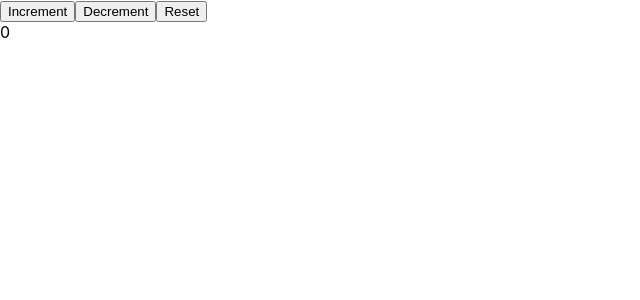
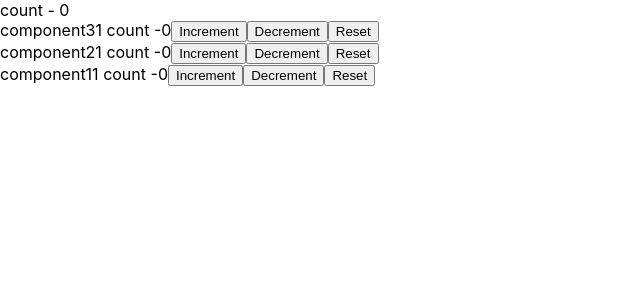
Before and after one commit to affukhn/react-learning, a React (Create React App) app: page / in a window 1280 px wide. Shown: the top 300 px of the page, without its empty margins (0-640 px from the left). Built offline with nearby package versions, Linux system fonts and the light colour scheme.

Commit message:
useReducer

```diff
--- a/src/App.js
+++ b/src/App.js
@@ -1,12 +1,40 @@
-import React from "react";
-import CounterOne from "./component/CounterOne";
+import React, { useReducer } from "react";
+import Component1 from "./component/Component1";
+import Component2 from "./component/Component2";
+import Component3 from "./component/Component3";
 
 // export const UserContext = React.createContext();
 // export const ChannelContext = React.createContext();
+export const CountContext = React.createContext();
+
+const initialState = 0;
+const reducer = (state, action) => {
+  switch (action) {
+    case "increment":
+      return state + 1;
+    case "decrement":
+      return state - 1;
+    case "reset":
+      return initialState;
+    default:
+      return state;
+  }
+};
+
 function App() {
+  const [count, dispatch] = useReducer(reducer, initialState);
   return (
+    <CountContext.Provider
+      value={{ countState: count, countDispatch: dispatch }}
+    >
       <div>
-      <CounterOne />
+        count - {count}
+        {/* <CounterOne /> */}
+        {/* <CounterTwo /> */}
+        {/* <CounterThree /> */}
+        <Component1 />
+        <Component2 />
+        <Component3 />
         {/* <UserContext.Provider value={"Arfath"}>
         <ChannelContext.Provider value={"Suk"}>
           <ComponentA />
@@ -22,6 +50,7 @@ function App() {
         {/* <HookCounterThree /> */}
         {/* <HookCounterFour /> */}
       </div>
+    </CountContext.Provider>
   );
 }
 
--- /dev/null
+++ b/src/component/Component1.js
@@ -0,0 +1,23 @@
+import React, { useContext } from "react";
+import { CountContext } from "../App";
+import Component11 from "./Component11";
+
+function Component1() {
+  const countContext = useContext(CountContext);
+
+  return (
+    <div>
+      component31 count -{countContext.countState}
+      <button onClick={() => countContext.countDispatch("increment")}>
+        Increment
+      </button>
+      <button onClick={() => countContext.countDispatch("decrement")}>
+        Decrement
+      </button>
+      <button onClick={() => countContext.countDispatch("reset")}>Reset</button>
+      <Component11 />
+    </div>
+  );
+}
+
+export default Component1;
--- /dev/null
+++ b/src/component/Component11.js
@@ -0,0 +1,7 @@
+import React from "react";
+
+function Component11() {
+  return <div></div>;
+}
+
+export default Component11;
--- /dev/null
+++ b/src/component/Component2.js
@@ -0,0 +1,12 @@
+import React from "react";
+import Component21 from "./Component21";
+
+function Component2() {
+  return (
+    <div>
+      <Component21 />
+    </div>
+  );
+}
+
+export default Component2;
--- /dev/null
+++ b/src/component/Component21.js
@@ -0,0 +1,22 @@
+import React, { useContext } from "react";
+import { CountContext } from "../App";
+import Component11 from "./Component11";
+
+function Component21() {
+  const countContext = useContext(CountContext);
+  return (
+    <div>
+      component21 count -{countContext.countState}
+      <button onClick={() => countContext.countDispatch("increment")}>
+        Increment
+      </button>
+      <button onClick={() => countContext.countDispatch("decrement")}>
+        Decrement
+      </button>
+      <button onClick={() => countContext.countDispatch("reset")}>Reset</button>
+      <Component11 />
+    </div>
+  );
+}
+
+export default Component21;
--- /dev/null
+++ b/src/component/Component3.js
@@ -0,0 +1,12 @@
+import React from "react";
+import Component31 from "./Component31";
+
+function Component3() {
+  return (
+    <div>
+      <Component31 />
+    </div>
+  );
+}
+
+export default Component3;
--- /dev/null
+++ b/src/component/Component31.js
@@ -0,0 +1,24 @@
+import React, { useContext } from "react";
+import { CountContext } from "../App";
+import Component11 from "./Component11";
+
+function Component31() {
+  const countContext1 = useContext(CountContext);
+  return (
+    <div>
+      component11 count -{countContext1.countState}
+      <button onClick={() => countContext1.countDispatch("increment")}>
+        Increment
+      </button>
+      <button onClick={() => countContext1.countDispatch("decrement")}>
+        Decrement
+      </button>
+      <button onClick={() => countContext1.countDispatch("reset")}>
+        Reset
+      </button>
+      <Component11 />
+    </div>
+  );
+}
+
+export default Component31;
```
Also changed, not shown: src/component/CounterThree.js (added, +34 -0 lines), src/component/CounterTwo.js (added, +55 -0 lines). Lines whose indentation alone changed are shown as unchanged.
